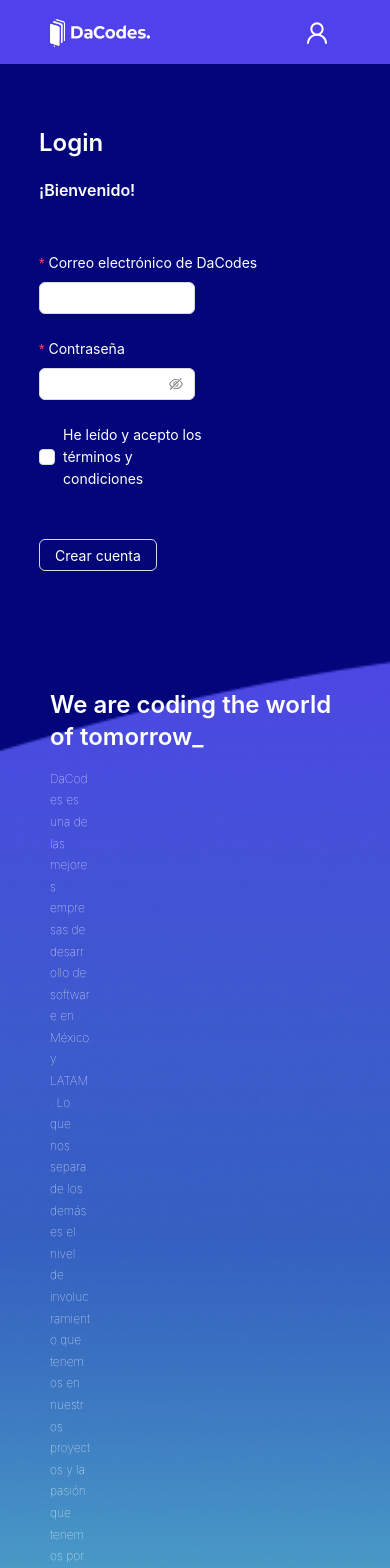
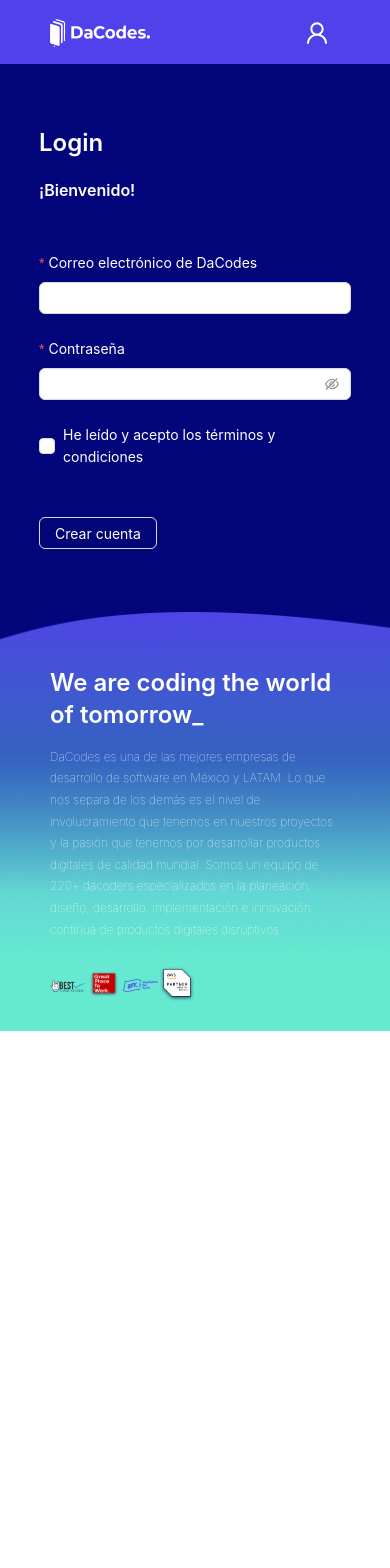
Before and after one commit to aldst/react_fundamentals_certificado_dacodes, a React (Vite) app: page / in a window 390 px wide. Shown: the top 1568 px of the page. After the commit the page ends 1031 px from the top, so only its background shows below. Built offline with nearby package versions, Linux system fonts and the light colour scheme.

Commit message:
se corrige el responsive

```diff
--- a/src/App.css
+++ b/src/App.css
@@ -3,8 +3,6 @@
 }
 
 .content_style {
-  width:100vw;
-  height: max-content;
   background-color: #03067b;
 }
 
@@ -113,3 +111,13 @@
 .ant-card-bordered {
   border: none !important;
 }
+
+.content-overlay h4 {
+  max-height: 250px;
+  overflow: auto;
+}
+
+.ant-rate-star:not(.ant-rate-star-full) .ant-rate-star-second, .ant-rate-star:not(.ant-rate-star-full) .ant-rate-star-first svg{
+  color: grey !important;
+  border-color: white !important
+}
--- a/src/components/Footer/Footer.css
+++ b/src/components/Footer/Footer.css
@@ -12,3 +12,13 @@
 .footer_style .interlineado {
   line-height: 1.8 !important;
 }
+
+.footer_padding {
+  padding-right: 0%;
+}
+
+@media (min-width: 768px) {
+  .footer_padding {
+    padding-right: 20%;
+  }
+}
--- a/src/components/Footer/Footer.tsx
+++ b/src/components/Footer/Footer.tsx
@@ -11,23 +11,23 @@
 const FooterComponent = () => {
 
   return (
-    <div className="fondo">
+    <div>
       <Footer className='footer_style texto_blanco'>
       <Title className="texto_blanco" level={3}>We are coding the world of tomorrow_</Title>
-      <Title className="texto_blanco interlineado" level={5} style={{ lineHeight: 1.3, fontSize: 12, fontWeight: 'lighter', marginRight: 250 }}>
+      <Title className="texto_blanco interlineado footer_padding" level={5} style={{ lineHeight: 1.3, fontSize: 12, fontWeight: 'lighter' }}>
         DaCodes es una de las mejores empresas de desarrollo de software en México y LATAM. Lo que nos separa de los demás es el nivel de involucramiento que tenemos en nuestros proyectos y la pasión que tenemos por desarrollar productos digitales de calidad mundial. Somos un equipo de 220+ dacoders especializados en la planeación, diseño, desarrollo, implementación e innovación continua de productos digitales disruptivos.
       </Title>
-      <Row justify={'start'} align="middle" gutter={[16, 24]} style={{paddingTop: 20, paddingBottom: 5 }}>
-        <Col span={2}>
+      <Row justify={'start'} align="middle" gutter={[1, 13]} style={{paddingTop: 20, paddingBottom: 5 }}>
+        <Col span={3}>
           <Image src={ BestPlaceToCode }/>
         </Col>
-        <Col span={2}>
+        <Col span={3}>
           <Image src={ logo_GPTW }/>
         </Col>
-        <Col span={2}>
+        <Col span={3}>
           <Image src={ EFY }/>
         </Col>
-        <Col span={2}>
+        <Col span={3}>
         <Image src={ aws_partner }/>
         </Col>
       </Row>
--- a/src/pages/Auth/Login/Login.css
+++ b/src/pages/Auth/Login/Login.css
@@ -8,9 +8,15 @@
 
 input {
   background-color: #5141ea;
-  max-width: 40vW;
 }
 
-span {
-  max-width: 40vW;
+
+.form_padding {
+  padding-right: 0%;
 }
+
+@media (min-width: 768px) {
+  .form_padding {
+    padding-right: 50%;
+  }
+}
--- a/src/pages/Auth/Login/Login.tsx
+++ b/src/pages/Auth/Login/Login.tsx
@@ -34,7 +34,8 @@
       <Form
         form={ loginForm }
         layout="vertical"
-        style={{ maxWidth: 600 }}
+        // style={{ maxWidth: 600 }}
+        className="form_padding"
         >
         <Form.Item label="Correo electrónico de DaCodes" name="email"
           rules={[
--- a/src/pages/Home/Popular/Popular.tsx
+++ b/src/pages/Home/Popular/Popular.tsx
@@ -1,7 +1,7 @@
 import { useEffect, useState } from 'react';
 import { getMovieDetail, getMovies } from '../../../services/movies';
 import { Movie, Movies } from '../../../types/Movie';
-import { Card, Pagination, Rate, Typography } from 'antd';
+import { Card, Pagination, Rate, Tooltip, Typography } from 'antd';
 
 import SegmentedComponent from '../components/Segmented';
 import Template from '../../../templates/Template';
```
